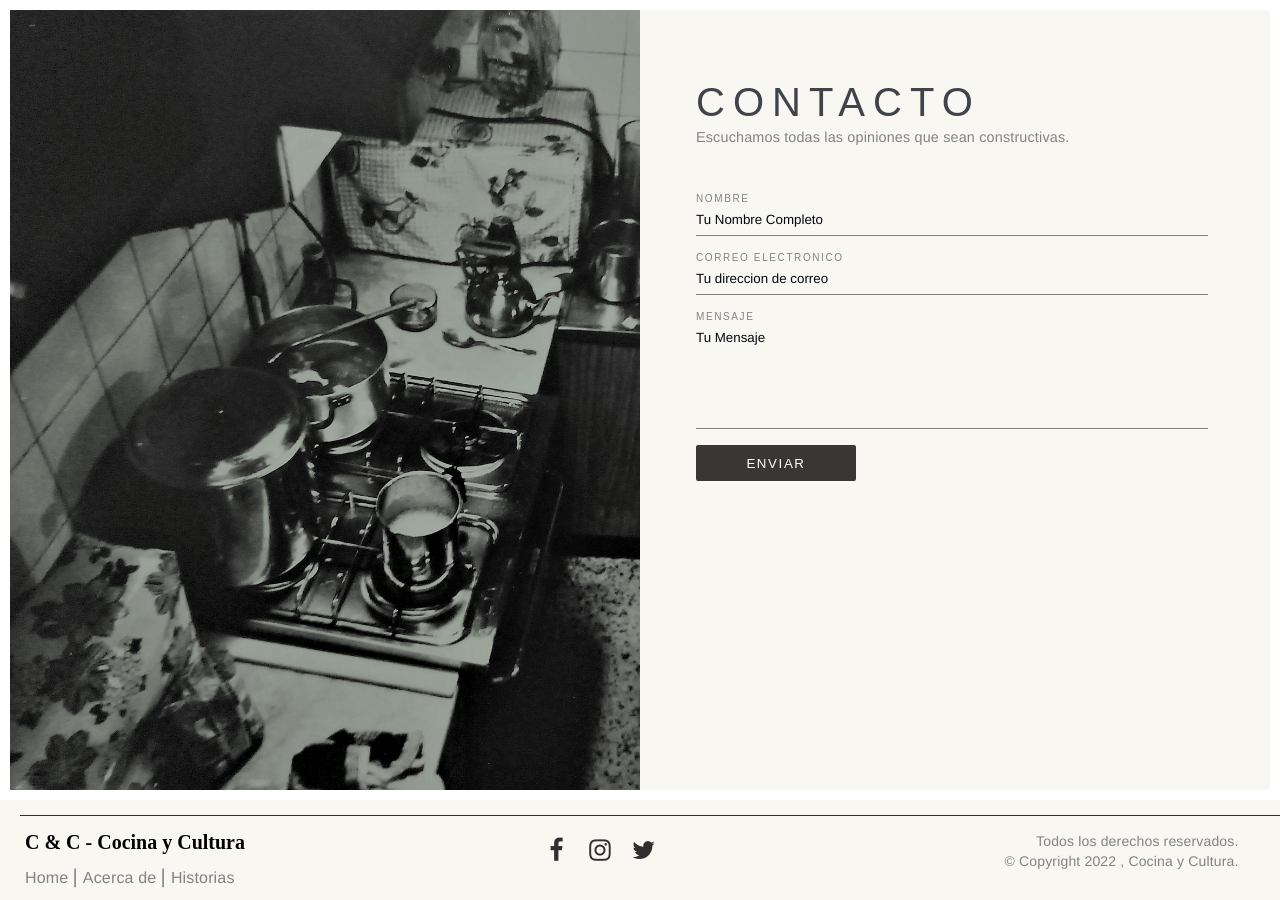
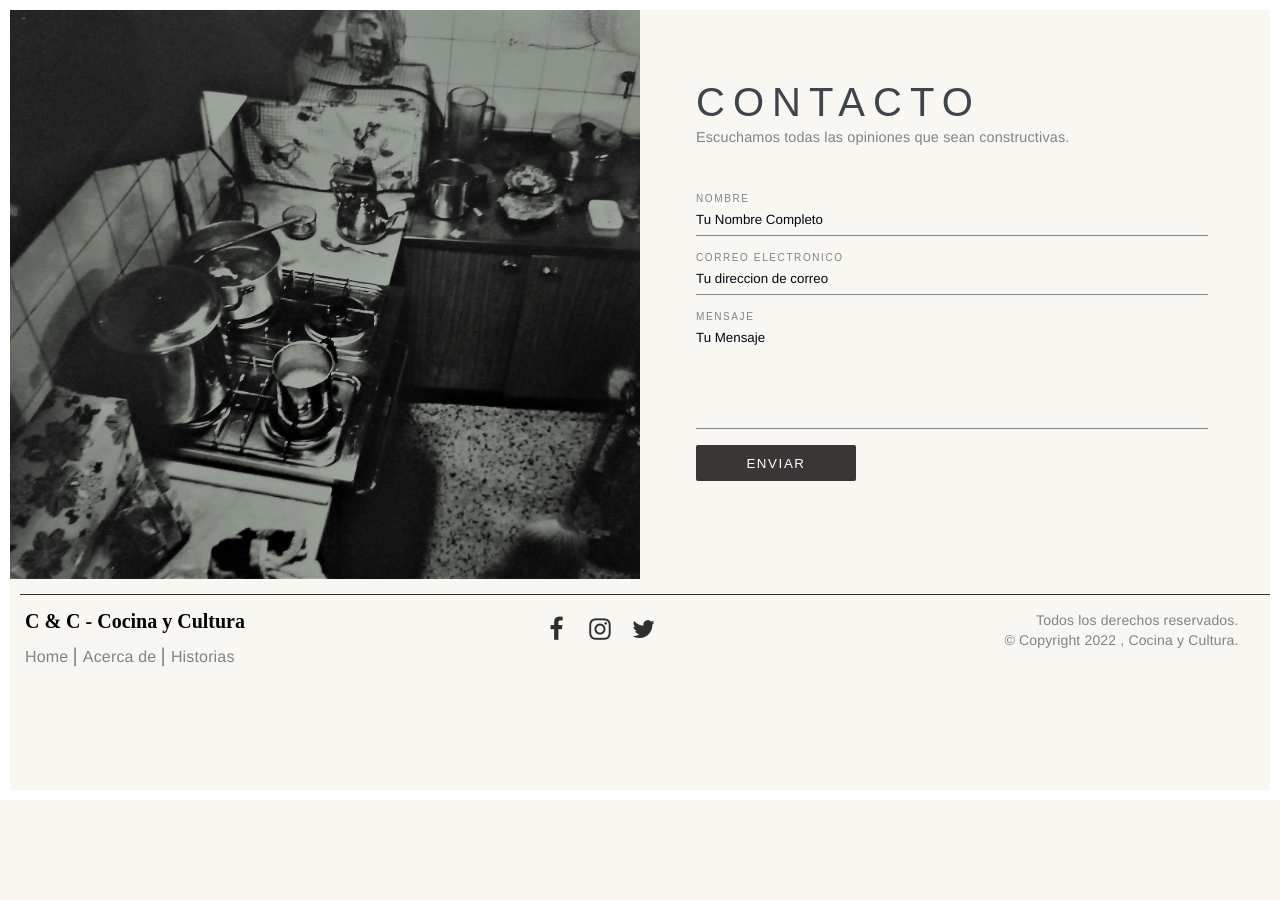
Before and after one commit to joseazzaro/cocinaycultura, a PHP site: page /contact.html in a window 1280 px wide. After the commit the page ends 800 px from the top, so only its background shows below. Run offline with PHP 8.4, Linux system fonts and the light colour scheme.

Commit message:
Update contact.css

```diff
--- a/CyC/css/contact.css
+++ b/CyC/css/contact.css
@@ -50,13 +50,11 @@
 .contact-container {
   display: flex;
   width: 100%;
-  height: 100vh;
   position: relative;
 }
 
 .left-col {
   width: 50%;
-  height: 100vh;
   background-image: url('../img/Cocina_Contacto1.jpg');
   background-size: cover;
   background-repeat: no-repeat;
@@ -65,7 +63,6 @@
 
 .right-col {
   width: 50%;
-  height: 100vh;
   padding: 5rem 3.5rem;
   display: inline-block;
 }
```
